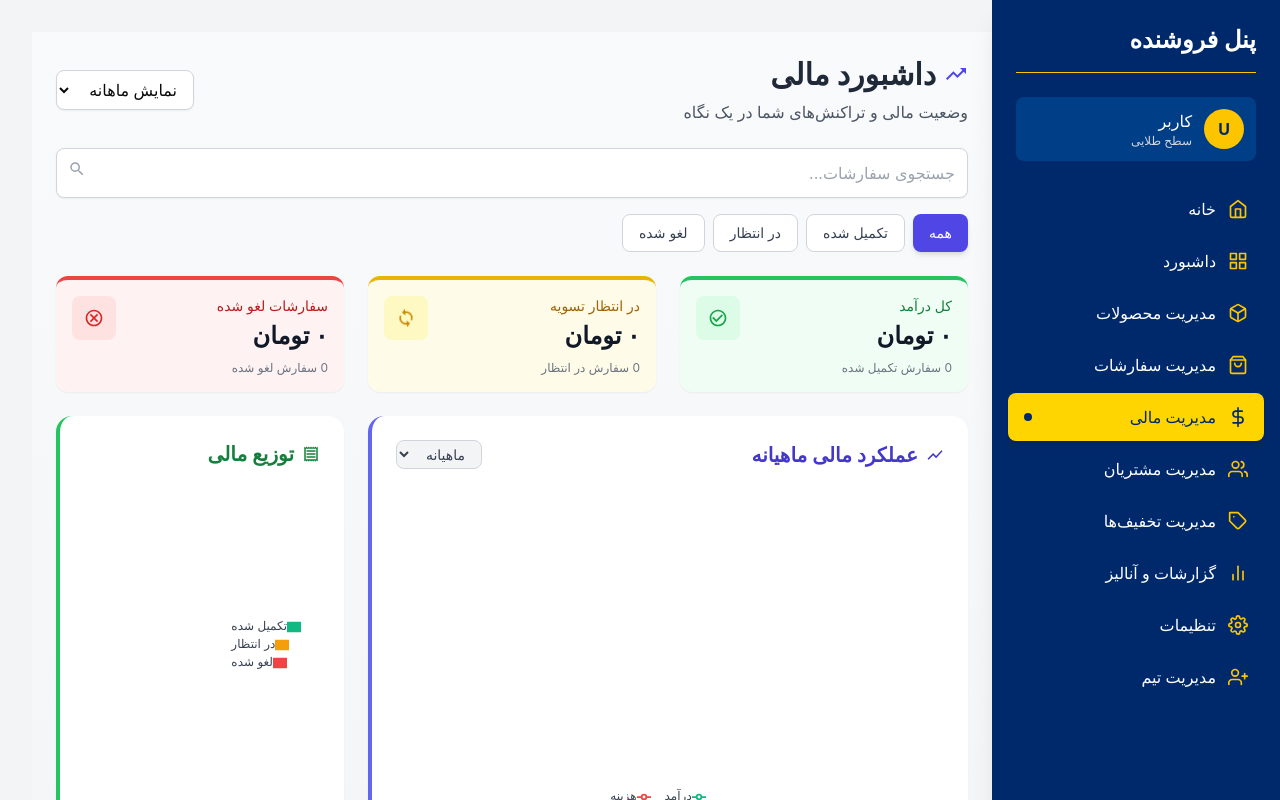
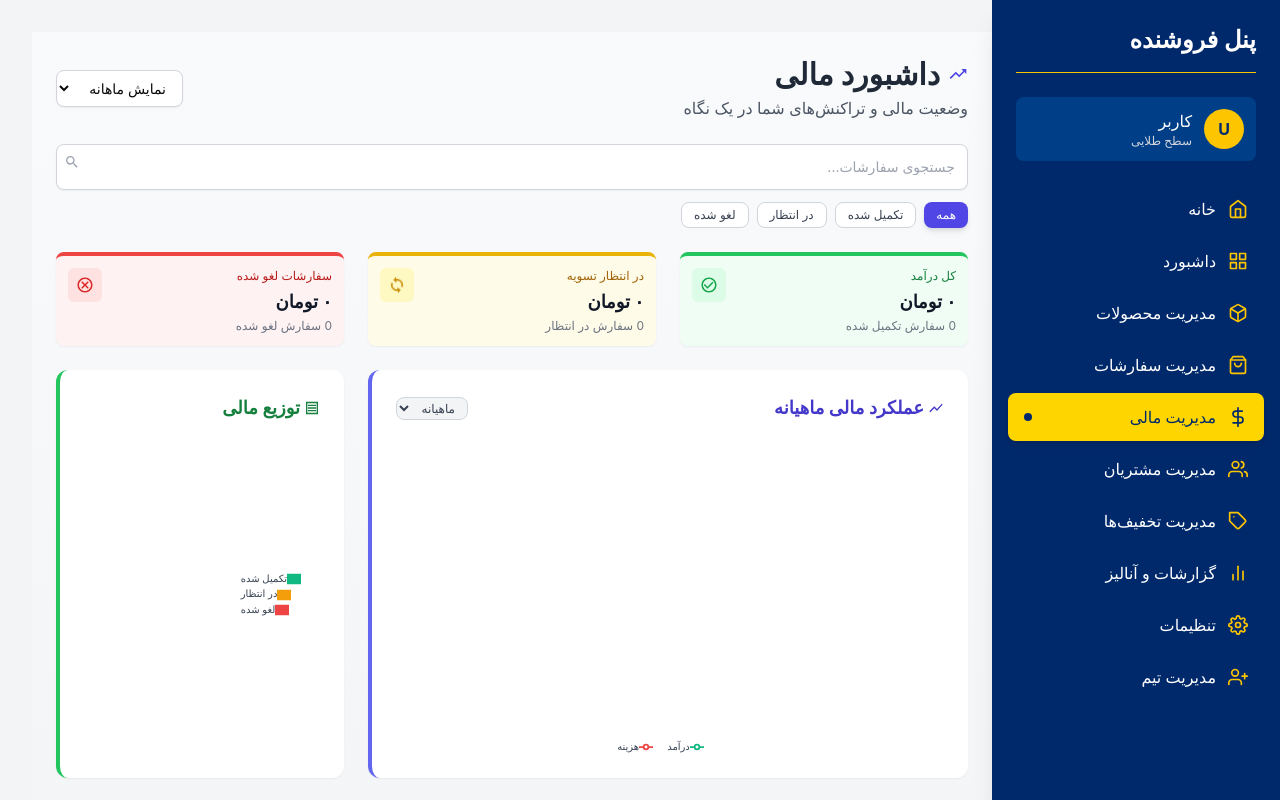
Before and after one commit to pooria159/grosha_frontend, a React (Vite) app: page /seller-dashboard/financial in a window 1280 px wide. Built offline with nearby package versions, Linux system fonts and the light colour scheme.

Commit message:
fix financial pages

```diff
--- a/src/pages/seller/FinancialManagement.tsx
+++ b/src/pages/seller/FinancialManagement.tsx
@@ -250,27 +250,27 @@ const FinancialDashboard: React.FC = () => {
   }, []);
 
   return (
-    <div className="bg-gradient-to-b from-gray-50 to-gray-100 min-h-screen p-4 md:p-6" style={{ direction: "rtl" }}>
+    <div className="bg-gradient-to-b from-gray-50 to-gray-100 min-h-screen p-3 md:p-6" style={{ direction: "rtl" }}>
       <div className="max-w-7xl mx-auto">
         <motion.div
           initial="hidden"
           animate="visible"
           variants={containerVariants}
-          className="space-y-6"
+          className="space-y-4 md:space-y-6"
         >
-          <motion.div variants={itemVariants} className="flex flex-col md:flex-row justify-between items-start md:items-center gap-4">
+          <motion.div variants={itemVariants} className="flex flex-col md:flex-row justify-between items-start md:items-center gap-3">
             <div>
-              <h1 className="text-xl md:text-2xl lg:text-3xl font-bold text-gray-800 flex items-center">
-                <MdOutlineTrendingUp className="ml-2 text-indigo-600" size={24} />
+              <h1 className="text-lg md:text-2xl lg:text-3xl font-bold text-gray-800 flex items-center">
+                <MdOutlineTrendingUp className="ml-1 md:ml-2 text-indigo-600" size={20} />
                 داشبورد مالی
               </h1>
-              <p className="text-sm md:text-base text-gray-600 mt-1 md:mt-2">وضعیت مالی و تراکنش‌های شما در یک نگاه</p>
+              <p className="text-xs md:text-base text-gray-600 mt-1">وضعیت مالی و تراکنش‌های شما در یک نگاه</p>
             </div>
             <div className="w-full md:w-auto">
               <select
                 value={timeRange}
                 onChange={(e) => setTimeRange(e.target.value)}
-                className="w-full md:w-auto bg-white border border-gray-300 rounded-lg px-3 py-2 text-sm md:text-base shadow-sm focus:ring-2 focus:ring-indigo-500 focus:border-indigo-500"
+                className="w-full md:w-auto bg-white border border-gray-300 rounded-lg px-2 py-1 md:px-3 md:py-2 text-xs md:text-sm shadow-sm focus:ring-2 focus:ring-indigo-500 focus:border-indigo-500"
               >
                 <option value="monthly">نمایش ماهانه</option>
                 <option value="weekly">نمایش هفتگی</option>
@@ -278,23 +278,23 @@ const FinancialDashboard: React.FC = () => {
             </div>
           </motion.div>
 
-          <motion.div variants={itemVariants} className="flex flex-col gap-4">
+          <motion.div variants={itemVariants} className="flex flex-col gap-3">
             <div className="relative">
-              <MdSearch className="absolute left-3 top-3 text-gray-400" size={18} />
+              <MdSearch className="absolute left-2 top-2.5 text-gray-400" size={16} />
               <input
                 type="text"
                 value={searchQuery}
                 onChange={(e) => setSearchQuery(e.target.value)}
-                className="w-full p-2 md:p-3 border border-gray-300 rounded-lg shadow-sm pr-10 pl-10 focus:ring-2 focus:ring-indigo-500 focus:border-indigo-500 text-sm md:text-base"
+                className="w-full p-2 md:p-3 border border-gray-300 rounded-lg shadow-sm pr-8 pl-8 focus:ring-2 focus:ring-indigo-500 focus:border-indigo-500 text-xs md:text-sm"
                 placeholder="جستجوی سفارشات..."
               />
             </div>
-            <div className="flex flex-wrap gap-2">
+            <div className="flex flex-wrap gap-1 md:gap-2">
               {orderStatuses.map((status) => (
                 <button
                   key={status.value}
                   onClick={() => setActiveFilter(status.value)}
-                  className={`px-3 py-1 md:px-4 md:py-2 rounded-lg transition-all text-xs md:text-sm ${
+                  className={`px-2 py-0.5 md:px-3 md:py-1 rounded-lg transition-all text-xs ${
                     activeFilter === status.value
                       ? 'bg-indigo-600 text-white shadow-md'
                       : 'bg-white text-gray-700 border border-gray-300 hover:bg-gray-50'
@@ -306,12 +306,12 @@ const FinancialDashboard: React.FC = () => {
             </div>
           </motion.div>
 
-          <motion.div variants={itemVariants} className="grid grid-cols-1 sm:grid-cols-2 lg:grid-cols-3 gap-4 md:gap-6">
+          <motion.div variants={itemVariants} className="grid grid-cols-1 sm:grid-cols-2 lg:grid-cols-3 gap-3 md:gap-6">
             <SummaryCard
               title="کل درآمد"
               value={totalRevenue}
               change={`${completedOrders.length} سفارش تکمیل شده`}
-              icon={<MdCheckCircleOutline size={20} className="text-green-600" />}
+              icon={<MdCheckCircleOutline size={18} className="text-green-600" />}
               color="green"
               loading={loading}
             />
@@ -319,7 +319,7 @@ const FinancialDashboard: React.FC = () => {
               title="در انتظار تسویه"
               value={pendingAmount}
               change={`${pendingOrders.length} سفارش در انتظار`}
-              icon={<MdSync size={20} className="text-yellow-600 animate-spin" />}
+              icon={<MdSync size={18} className="text-yellow-600 animate-spin" />}
               color="yellow"
               loading={loading}
             />
@@ -327,21 +327,21 @@ const FinancialDashboard: React.FC = () => {
               title="سفارشات لغو شده"
               value={cancelledAmount}
               change={`${cancelledOrders.length} سفارش لغو شده`}
-              icon={<MdOutlineCancel size={20} className="text-red-600" />}
+              icon={<MdOutlineCancel size={18} className="text-red-600" />}
               color="red"
               loading={loading}
             />
           </motion.div>
 
-          <motion.div variants={itemVariants} className="grid grid-cols-1 lg:grid-cols-3 gap-4 md:gap-6">
-            <div className="lg:col-span-2 bg-white p-4 md:p-6 rounded-xl md:rounded-2xl shadow-sm border-l-4 border-indigo-500">
-              <div className="flex flex-col md:flex-row items-start md:items-center justify-between mb-4 gap-2">
-                <h3 className="text-lg md:text-xl font-semibold text-indigo-700 flex items-center">
-                  <MdOutlineShowChart className="ml-2" size={18} />
+          <motion.div variants={itemVariants} className="grid grid-cols-1 lg:grid-cols-3 gap-3 md:gap-6">
+            <div className="lg:col-span-2 bg-white p-3 md:p-6 rounded-lg md:rounded-xl shadow-sm border-l-4 border-indigo-500">
+              <div className="flex flex-col md:flex-row items-start md:items-center justify-between mb-3 gap-1">
+                <h3 className="text-base md:text-lg font-semibold text-indigo-700 flex items-center">
+                  <MdOutlineShowChart className="ml-1" size={16} />
                   عملکرد مالی {timeRange === "monthly" ? "ماهیانه" : "هفتگی"}
                 </h3>
                 <select
-                  className="bg-gray-100 border border-gray-300 text-gray-700 py-1 px-2 md:px-3 rounded-lg focus:outline-none text-xs md:text-sm"
+                  className="bg-gray-100 border border-gray-300 text-gray-700 py-0.5 px-1 md:px-2 rounded-lg focus:outline-none text-xs"
                   value={timeRange}
                   onChange={(e) => setTimeRange(e.target.value)}
                 >
@@ -349,9 +349,9 @@ const FinancialDashboard: React.FC = () => {
                   <option value="weekly">هفتگی</option>
                 </select>
               </div>
-              <div className="h-64 md:h-80">
+              <div className="h-48 md:h-64 lg:h-80">
                 <ResponsiveContainer width="100%" height="100%">
-                  <AreaChart data={chartData} margin={{ top: 10, right: 10, left: 0, bottom: 0 }}>
+                  <AreaChart data={chartData} margin={{ top: 5, right: 5, left: 0, bottom: 0 }}>
                     <defs>
                       <linearGradient id="colorRevenue" x1="0" y1="0" x2="0" y2="1">
                         <stop offset="5%" stopColor="#10B981" stopOpacity={0.8}/>
@@ -383,7 +383,7 @@ const FinancialDashboard: React.FC = () => {
                       }}
                     />
                     <Legend
-                      wrapperStyle={{ paddingTop: '10px', fontSize: 12 }}
+                      wrapperStyle={{ paddingTop: '5px', fontSize: 10 }}
                       formatter={(value) => <span className="text-gray-700">{value}</span>}
                     />
                     <Area
@@ -393,8 +393,8 @@ const FinancialDashboard: React.FC = () => {
                       stroke="#10B981"
                       fillOpacity={1}
                       fill="url(#colorRevenue)"
-                      strokeWidth={2}
-                      activeDot={{ r: 4 }}
+                      strokeWidth={1.5}
+                      activeDot={{ r: 3 }}
                     />
                     <Area
                       type="monotone"
@@ -403,28 +403,28 @@ const FinancialDashboard: React.FC = () => {
                       stroke="#EF4444"
                       fillOpacity={1}
                       fill="url(#colorExpenses)"
-                      strokeWidth={2}
-                      activeDot={{ r: 4 }}
+                      strokeWidth={1.5}
+                      activeDot={{ r: 3 }}
                     />
                   </AreaChart>
                 </ResponsiveContainer>
               </div>
             </div>
 
-            <div className="bg-white p-4 md:p-6 rounded-xl md:rounded-2xl shadow-sm border-l-4 border-green-500">
-              <h3 className="text-lg md:text-xl font-semibold text-green-700 flex items-center mb-4">
-                <MdOutlineReceipt className="ml-2" size={18} />
+            <div className="bg-white p-3 md:p-6 rounded-lg md:rounded-xl shadow-sm border-l-4 border-green-500">
+              <h3 className="text-base md:text-lg font-semibold text-green-700 flex items-center mb-3">
+                <MdOutlineReceipt className="ml-1" size={16} />
                 توزیع مالی
               </h3>
-              <div className="h-64 md:h-80">
+              <div className="h-48 md:h-64 lg:h-80">
                 <ResponsiveContainer width="100%" height="100%">
                   <PieChart>
                     <Pie
                       data={pieData}
                       cx="50%"
                       cy="50%"
-                      outerRadius={60}
-                      innerRadius={30}
+                      outerRadius={50}
+                      innerRadius={25}
                       fill="#8884d8"
                       dataKey="value"
                       labelLine={false}
@@ -447,7 +447,7 @@ const FinancialDashboard: React.FC = () => {
                       layout="vertical"
                       verticalAlign="middle"
                       align="right"
-                      wrapperStyle={{ fontSize: 12 }}
+                      wrapperStyle={{ fontSize: 10 }}
                       formatter={(value) => <span className="text-gray-700">{value}</span>}
                     />
                   </PieChart>
@@ -456,77 +456,79 @@ const FinancialDashboard: React.FC = () => {
             </div>
           </motion.div>
 
-          <motion.div variants={itemVariants} className="bg-white p-4 md:p-6 rounded-xl md:rounded-2xl shadow-sm border-t-4 border-indigo-500 overflow-hidden">
-            <div className="flex flex-col md:flex-row items-start md:items-center justify-between mb-4 md:mb-6 gap-2">
-              <h3 className="text-lg md:text-xl font-semibold text-indigo-700 flex items-center">
-                <MdOutlineReceipt className="ml-2" size={18} />
+          <motion.div variants={itemVariants} className="bg-white p-3 md:p-6 rounded-lg md:rounded-xl shadow-sm border-t-4 border-indigo-500 overflow-hidden">
+            <div className="flex flex-col md:flex-row items-start md:items-center justify-between mb-3 md:mb-4 gap-1">
+              <h3 className="text-base md:text-lg font-semibold text-indigo-700 flex items-center">
+                <MdOutlineReceipt className="ml-1" size={16} />
                 آخرین سفارشات
               </h3>
-              <div className="text-xs md:text-sm text-gray-500">
+              <div className="text-xs text-gray-500">
                 نمایش {filteredOrders.length} از {orders.length} سفارش
               </div>
             </div>
 
             {loading ? (
-              <div className="flex justify-center items-center h-40">
-                <div className="animate-spin rounded-full h-10 w-10 border-t-2 border-b-2 border-indigo-500"></div>
+              <div className="flex justify-center items-center h-32">
+                <div className="animate-spin rounded-full h-8 w-8 border-t-2 border-b-2 border-indigo-500"></div>
               </div>
             ) : filteredOrders.length === 0 ? (
-              <div className="text-center py-10 text-gray-500 text-sm md:text-base">
+              <div className="text-center py-8 text-gray-500 text-xs md:text-sm">
                 هیچ سفارشی یافت نشد
               </div>
             ) : (
               <div className="overflow-x-auto">
-                <table className="min-w-full divide-y divide-gray-200">
+                <div className="min-w-[600px]">
+                  <table className="w-full divide-y divide-gray-200">
                     <thead className="bg-gray-50">
                       <tr>
-                      <th className="px-3 py-2 md:px-6 md:py-3 text-right text-xs font-medium text-gray-500 uppercase tracking-wider">شماره سفارش</th>
-                      <th className="px-3 py-2 md:px-6 md:py-3 text-right text-xs font-medium text-gray-500 uppercase tracking-wider">مشتری</th>
-                      <th className="px-3 py-2 md:px-6 md:py-3 text-right text-xs font-medium text-gray-500 uppercase tracking-wider hidden sm:table-cell">محصولات</th>
-                      <th className="px-3 py-2 md:px-6 md:py-3 text-right text-xs font-medium text-gray-500 uppercase tracking-wider">تاریخ</th>
-                      <th className="px-3 py-2 md:px-6 md:py-3 text-right text-xs font-medium text-gray-500 uppercase tracking-wider">مبلغ</th>
-                      <th className="px-3 py-2 md:px-6 md:py-3 text-right text-xs font-medium text-gray-500 uppercase tracking-wider">وضعیت</th>
+                        <th className="px-2 py-1 md:px-4 md:py-2 text-right text-xs font-medium text-gray-500 uppercase tracking-wider">سفارش</th>
+                        <th className="px-2 py-1 md:px-4 md:py-2 text-right text-xs font-medium text-gray-500 uppercase tracking-wider">مشتری</th>
+                        <th className="px-2 py-1 md:px-4 md:py-2 text-right text-xs font-medium text-gray-500 uppercase tracking-wider hidden sm:table-cell">محصولات</th>
+                        <th className="px-2 py-1 md:px-4 md:py-2 text-right text-xs font-medium text-gray-500 uppercase tracking-wider">تاریخ</th>
+                        <th className="px-2 py-1 md:px-4 md:py-2 text-right text-xs font-medium text-gray-500 uppercase tracking-wider">مبلغ</th>
+                        <th className="px-2 py-1 md:px-4 md:py-2 text-right text-xs font-medium text-gray-500 uppercase tracking-wider">وضعیت</th>
                       </tr>
                     </thead>
                     <tbody className="bg-white divide-y divide-gray-200">
                       {filteredOrders.slice(0, 5).map((order) => (
                         <tr key={order.order_id} className="hover:bg-gray-50 transition-colors">
-                        <td className="px-3 py-3 md:px-6 md:py-4 whitespace-nowrap text-xs md:text-sm font-medium text-gray-900">{order.order_id}</td>
-                        <td className="px-3 py-3 md:px-6 md:py-4 whitespace-nowrap">
-                          <div className="text-xs md:text-sm font-medium">{order.customer.username}</div>
-                          <div className="text-gray-400 text-xs hidden md:block">{order.customer.email}</div>
+                          <td className="px-2 py-1 md:px-4 md:py-2 whitespace-nowrap text-xs font-medium text-gray-900">#{order.order_id}</td>
+                          <td className="px-2 py-1 md:px-4 md:py-2 whitespace-nowrap">
+                            <div className="text-xs font-medium">{order.customer.username}</div>
+                            <div className="text-gray-400 text-xxs hidden md:block">{order.customer.email}</div>
                           </td>
-                        <td className="px-3 py-3 md:px-6 md:py-4 hidden sm:table-cell">
-                          <div className="flex flex-col space-y-1">
+                          <td className="px-2 py-1 md:px-4 md:py-2 hidden sm:table-cell">
+                            <div className="flex flex-col space-y-0.5">
                               {order.items.slice(0, 2).map((item, idx) => (
-                              <div key={idx} className="text-xs md:text-sm text-gray-700">
+                                <div key={idx} className="text-xs text-gray-700">
                                   {item.product_name} ({item.quantity}x)
-                                <div className="text-xs text-gray-500">{formatCurrency(item.price)}</div>
+                                  <div className="text-xxs text-gray-500">{formatCurrency(item.price)}</div>
                                 </div>
                               ))}
                               {order.items.length > 2 && (
-                              <div className="text-xs text-indigo-600">+ {order.items.length - 2} محصول دیگر</div>
+                                <div className="text-xxs text-indigo-600">+ {order.items.length - 2} محصول دیگر</div>
                               )}
                             </div>
                           </td>
-                        <td className="px-3 py-3 md:px-6 md:py-4 whitespace-nowrap text-xs md:text-sm text-gray-500">
+                          <td className="px-2 py-1 md:px-4 md:py-2 whitespace-nowrap text-xs text-gray-500">
                             {formatDate(order.created_at)}
                           </td>
-                        <td className="px-3 py-3 md:px-6 md:py-4 whitespace-nowrap">
-                          <div className="text-xs md:text-sm font-medium">{formatCurrency(order.total_price)}</div>
+                          <td className="px-2 py-1 md:px-4 md:py-2 whitespace-nowrap">
+                            <div className="text-xs font-medium">{formatCurrency(order.total_price)}</div>
                             {order.discount_percentage && (
-                            <div className="text-xs text-green-600 hidden md:block">
+                              <div className="text-xxs text-green-600 hidden md:block">
                                 {formatCurrency(order.original_price || order.total_price)} ({order.discount_percentage}% تخفیف)
                               </div>
                             )}
                           </td>
-                        <td className="px-3 py-3 md:px-6 md:py-4 whitespace-nowrap">
+                          <td className="px-2 py-1 md:px-4 md:py-2 whitespace-nowrap">
                             <StatusBadge status={order.status} />
                           </td>
                         </tr>
                       ))}
                     </tbody>
                   </table>
+                </div>
               </div>
             )}
           </motion.div>
@@ -540,17 +542,17 @@ const StatusBadge: React.FC<{ status: string }> = ({ status }) => {
   const statusConfig = {
     completed: {
       color: "bg-green-100 text-green-800",
-      icon: <MdCheckCircleOutline className="ml-1" size={14} />,
+      icon: <MdCheckCircleOutline className="ml-0.5" size={12} />,
       label: "تکمیل شده"
     },
     pending: {
       color: "bg-yellow-100 text-yellow-800",
-      icon: <MdSync className="ml-1 animate-spin" size={14} />,
+      icon: <MdSync className="ml-0.5 animate-spin" size={12} />,
       label: "در انتظار"
     },
     cancelled: {
       color: "bg-red-100 text-red-800",
-      icon: <MdOutlineCancel className="ml-1" size={14} />,
+      icon: <MdOutlineCancel className="ml-0.5" size={12} />,
       label: "لغو شده"
     }
   };
@@ -558,7 +560,7 @@ const StatusBadge: React.FC<{ status: string }> = ({ status }) => {
   const config = statusConfig[status as keyof typeof statusConfig] || statusConfig.pending;
 
   return (
-    <span className={`px-2 py-1 rounded-full text-xs flex items-center ${config.color}`}>
+    <span className={`px-1.5 py-0.5 rounded-full text-xxs md:text-xs flex items-center ${config.color}`}>
       {config.icon}
       <span className="hidden sm:inline">{config.label}</span>
     </span>
@@ -605,20 +607,20 @@ const SummaryCard = ({
 
   return (
     <motion.div
-      whileHover={{ y: -5 }}
-      className={`${colorClasses[color as keyof typeof colorClasses].bg} p-4 rounded-xl shadow-sm border-t-4 ${colorClasses[color as keyof typeof colorClasses].border}`}
+      whileHover={{ y: -3 }}
+      className={`${colorClasses[color as keyof typeof colorClasses].bg} p-3 rounded-lg shadow-sm border-t-4 ${colorClasses[color as keyof typeof colorClasses].border}`}
     >
       <div className="flex justify-between items-start">
         <div>
-          <h4 className={`${colorClasses[color as keyof typeof colorClasses].text} font-medium text-xs md:text-sm`}>{title}</h4>
+          <h4 className={`${colorClasses[color as keyof typeof colorClasses].text} font-medium text-xs`}>{title}</h4>
           {loading ? (
-            <div className="h-6 md:h-8 bg-gray-200 rounded mt-1 md:mt-2 w-3/4 animate-pulse"></div>
+            <div className="h-5 md:h-6 bg-gray-200 rounded mt-1 w-3/4 animate-pulse"></div>
           ) : (
-            <p className="text-lg md:text-2xl font-bold text-gray-900 mt-1 md:mt-1">{formattedValue}</p>
+            <p className="text-sm md:text-lg font-bold text-gray-900 mt-1">{formattedValue}</p>
           )}
-          <p className="text-xs text-gray-500 mt-1 md:mt-2">{change}</p>
+          <p className="text-xxs md:text-xs text-gray-500 mt-0.5">{change}</p>
         </div>
-        <div className={`${colorClasses[color as keyof typeof colorClasses].iconBg} p-2 md:p-3 rounded-lg`}>{icon}</div>
+        <div className={`${colorClasses[color as keyof typeof colorClasses].iconBg} p-1.5 md:p-2 rounded-md`}>{icon}</div>
       </div>
     </motion.div>
   );
```
Lines whose indentation alone changed are shown as unchanged.
